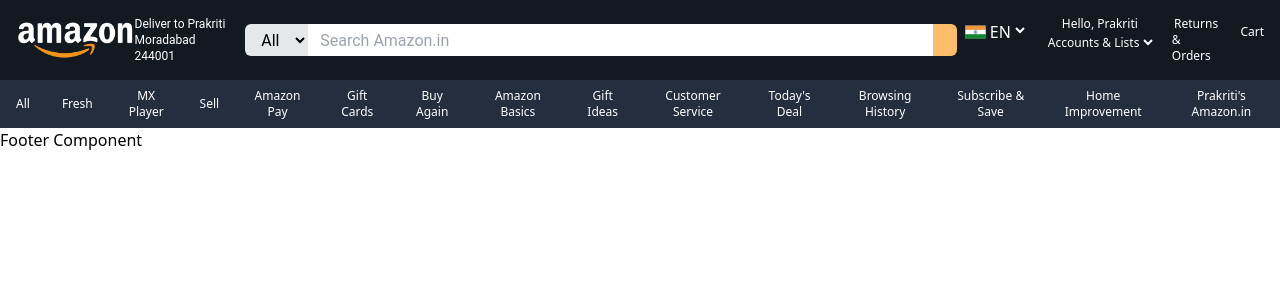
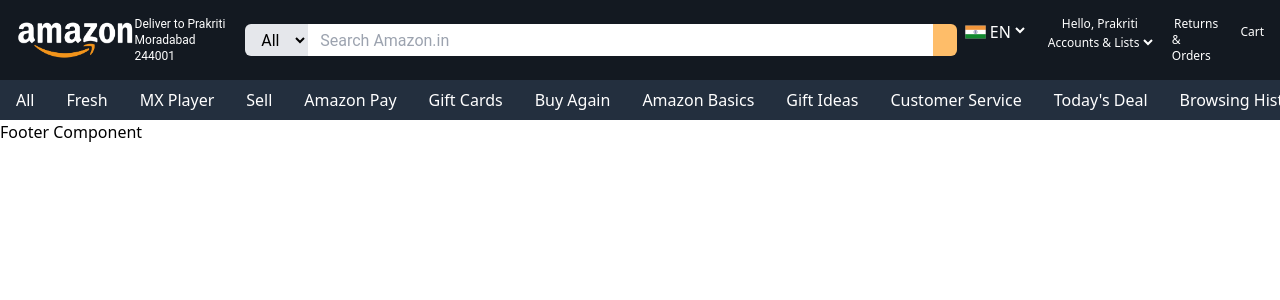
Before and after one commit to Prakritig01/project-amazon-frontend, a React (Create React App) app: page / in a window 1280 px wide. Shown: the top 300 px of the page. Built offline with nearby package versions, Linux system fonts and the light colour scheme.

Commit message:
scrollable bar in nav

```diff
--- a/src/components/Navbar/Navbar.js
+++ b/src/components/Navbar/Navbar.js
@@ -3,7 +3,7 @@
 const Navbar = () => {
   return (
 
-      <div className="bg-[#232f3e] flex text-white text-xs ">
+      <div className="bg-[#232f3e] flex text-white text-s overflow-scroll scrollbar-x- scrollbar-none whitespace-nowrap ">
         <button className="bg-transparent px-4 py-2 rounded-md hover:bg-gray-700 focus:outline-none  ">All</button>
         <button className="bg-transparent px-4 py-2 rounded-md hover:bg-gray-700 focus:outline-none  ">Fresh</button>
         <button className="bg-transparent px-4 py-2 rounded-md hover:bg-gray-700 focus:outline-none  ">MX Player</button>
```
